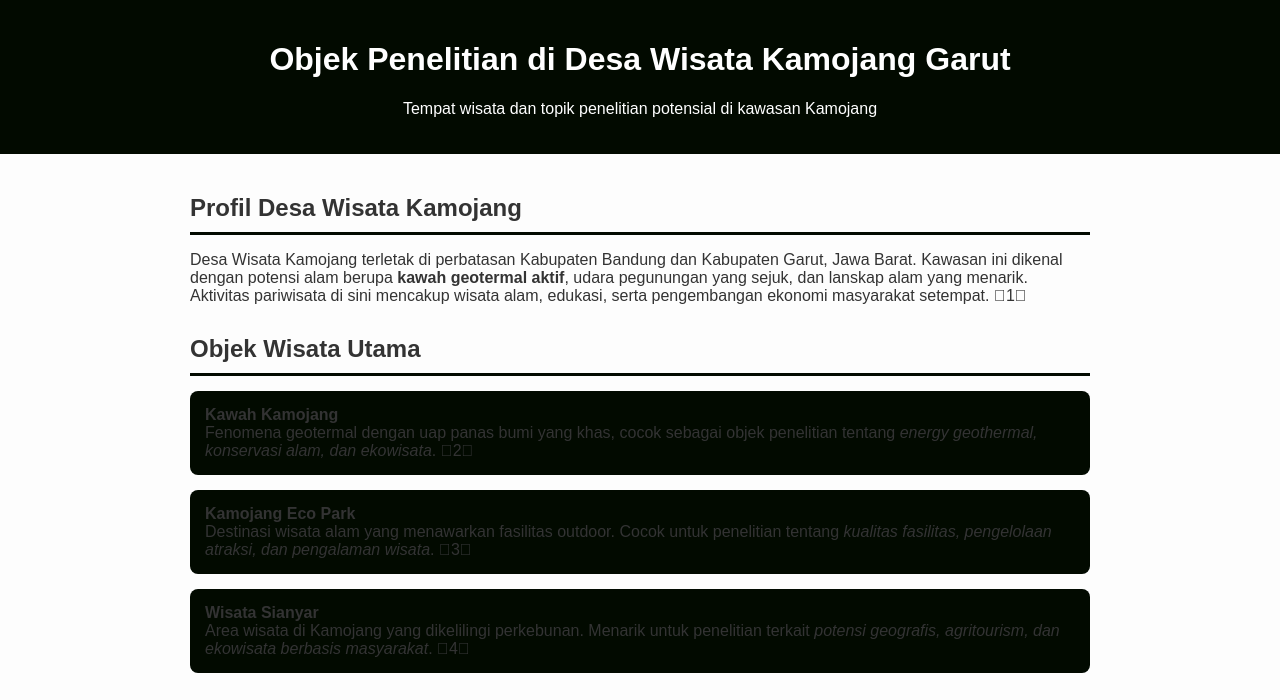
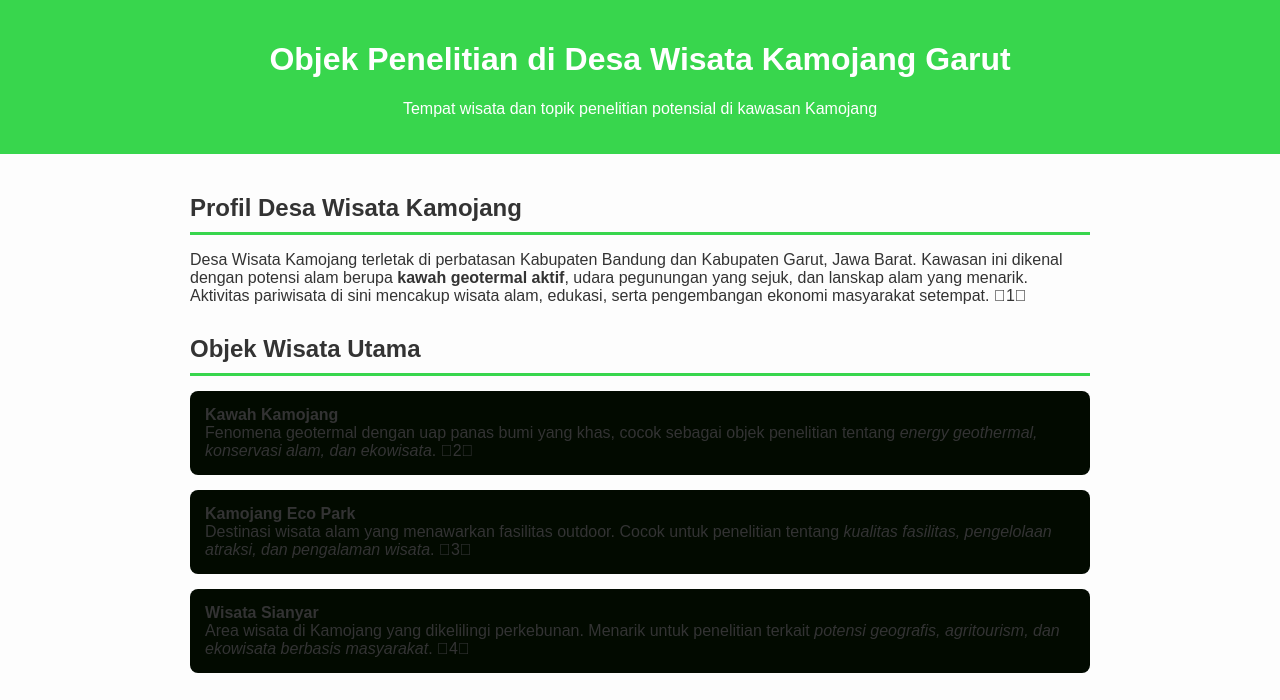
Before and after one commit to naufal120309-cloud/Kamojang-web, a plain HTML site: page index.html in a window 1280 px wide. Shown: the top 700 px of the page. Drawn offline with Linux system fonts and the light colour scheme.

Commit message:
Update index.html

```diff
--- a/index.html
+++ b/index.html
@@ -13,7 +13,7 @@
             color: #333;
         }
         header {
-            background: #020A00;
+            background: #38D64D;
             color: white;
             text-align: center;
             padding: 20px 0;
@@ -27,7 +27,7 @@
             margin-bottom: 30px;
         }
         .section h2 {
-            border-bottom: 3px solid #020A00;
+            border-bottom: 3px solid #38D64D;
             padding-bottom: 10px;
             margin-bottom: 15px;
         }
```
